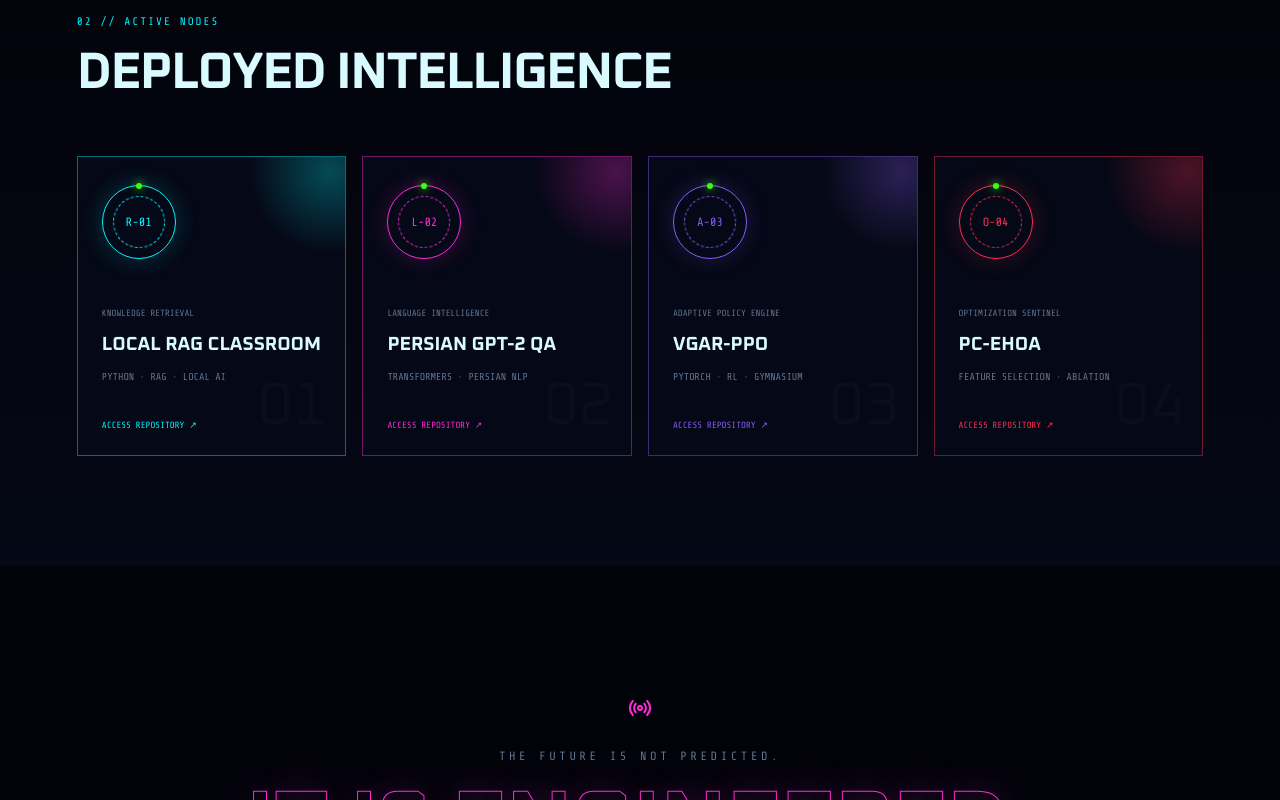
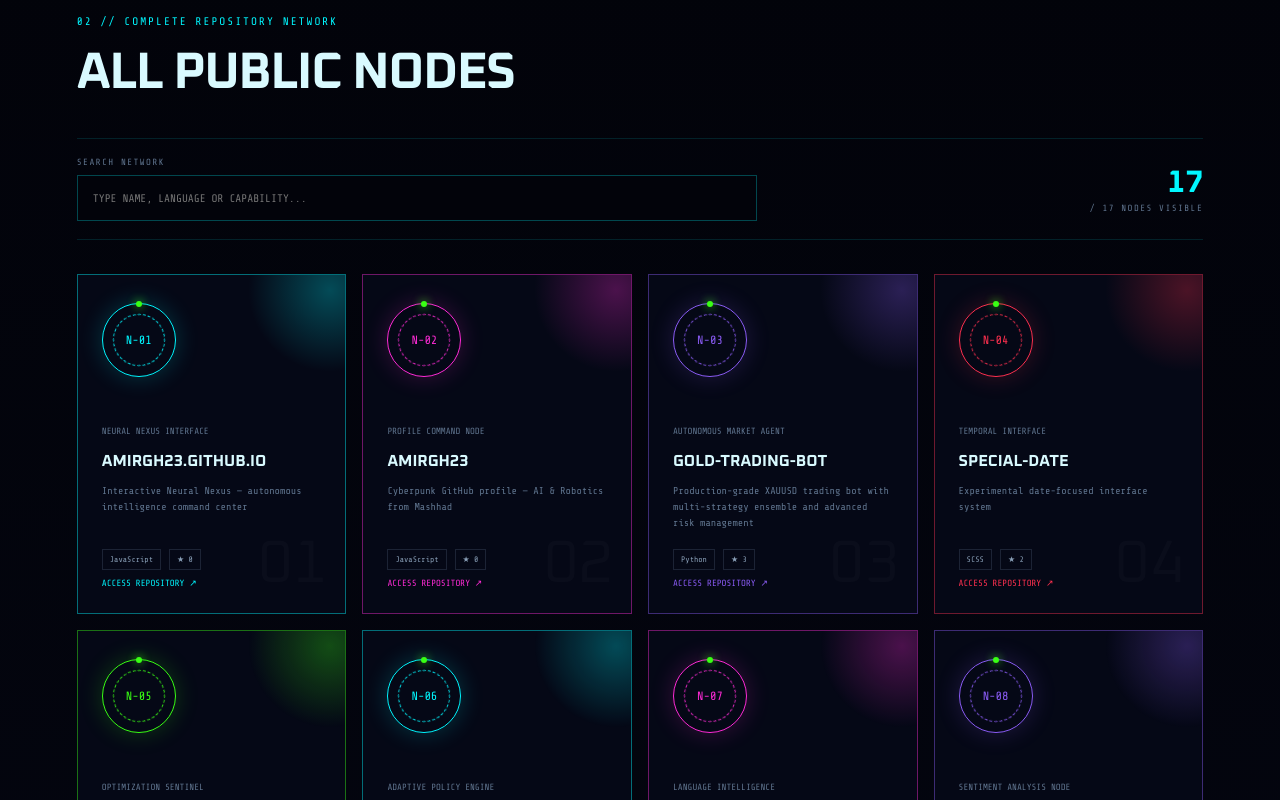
Before and after one commit to Amirgh23/amirgh23.github.io, a React (Vite) app: page / in a window 1280 px wide. Shown: the part 1660-2460 px from the top of the page. Built offline with nearby package versions, Linux system fonts and the light colour scheme.

Commit message:
feat: map complete public repository network

```diff
--- a/src/App.jsx
+++ b/src/App.jsx
@@ -5,12 +5,26 @@ import { AnimatePresence, motion, useReducedMotion } from 'framer-motion';
 import { Github, Linkedin, Power, Radio, Terminal as TerminalIcon, Volume2, VolumeX } from 'lucide-react';
 import * as THREE from 'three';
 
+const palette = ['#00f7ff', '#ff2bd6', '#8b5cf6', '#ff304f', '#39ff14'];
 const projects = [
-  { id: 'R-01', title: 'LOCAL RAG CLASSROOM', type: 'KNOWLEDGE RETRIEVAL', tech: 'PYTHON · RAG · LOCAL AI', url: 'https://github.com/Amirgh23/rag-class-project', color: '#00f7ff' },
-  { id: 'L-02', title: 'PERSIAN GPT-2 QA', type: 'LANGUAGE INTELLIGENCE', tech: 'TRANSFORMERS · PERSIAN NLP', url: 'https://github.com/Amirgh23/persian-gpt2-qa', color: '#ff2bd6' },
-  { id: 'A-03', title: 'VGAR-PPO', type: 'ADAPTIVE POLICY ENGINE', tech: 'PYTORCH · RL · GYMNASIUM', url: 'https://github.com/Amirgh23/vgar-ppo', color: '#8b5cf6' },
-  { id: 'O-04', title: 'PC-EHOA', type: 'OPTIMIZATION SENTINEL', tech: 'FEATURE SELECTION · ABLATION', url: 'https://github.com/Amirgh23/pc-ehoa-feature-selection', color: '#ff304f' }
-];
+  ['amirgh23.github.io', 'NEURAL NEXUS INTERFACE', 'JavaScript', 'Interactive Neural Nexus — autonomous intelligence command center', 0],
+  ['Amirgh23', 'PROFILE COMMAND NODE', 'JavaScript', 'Cyberpunk GitHub profile — AI & Robotics from Mashhad', 0],
+  ['gold-trading-bot', 'AUTONOMOUS MARKET AGENT', 'Python', 'Production-grade XAUUSD trading bot with multi-strategy ensemble and advanced risk management', 3],
+  ['special-date', 'TEMPORAL INTERFACE', 'SCSS', 'Experimental date-focused interface system', 2],
+  ['pc-ehoa-feature-selection', 'OPTIMIZATION SENTINEL', 'Python', 'Perturbation-consensus feature selection with reproducible experiments and ablation study', 0],
+  ['vgar-ppo', 'ADAPTIVE POLICY ENGINE', 'TeX', 'Validation-gated adaptive rollout reuse for PPO', 0],
+  ['persian-gpt2-qa', 'LANGUAGE INTELLIGENCE', 'Python', 'Persian GPT-2 question-answering experiment', 0],
+  ['bert-imdb-sentiment-analysis', 'SENTIMENT ANALYSIS NODE', 'Python', 'Bilingual Persian-English BERT sentiment classification on IMDB', 0],
+  ['t5-text-summarization', 'SUMMARIZATION NODE', 'Python', 'Text summarization with a pretrained T5 model', 0],
+  ['rag-class-project', 'KNOWLEDGE RETRIEVAL', 'Python', 'Dependency-free local RAG classroom project', 0],
+  ['reinforcement-learning-assignments-2-3', 'REINFORCEMENT LAB', 'Python', 'Bandit and recycling-robot reinforcement learning assignments', 0],
+  ['ehoa-feature-selection', 'MEDICAL OPTIMIZATION', 'Python', 'Leakage-free EHOA medical feature selection implementation', 0],
+  ['jalali-date-picker', 'PERSIAN TIME MODULE', 'TypeScript', 'Jalali date selection interface', 2],
+  ['rhuds-pro', 'HUD DESIGN SYSTEM', 'TypeScript', 'React HUD design system with 50+ production-ready components', 2],
+  ['jalali-web-component', 'JALALI WEB MODULE', 'TypeScript', 'Reusable Jalali calendar web component', 2],
+  ['diagnostics', 'SYSTEM DIAGNOSTICS', 'JavaScript', 'Diagnostics and system inspection utilities', 0],
+  ['Adobe-Premiere', 'MEDIA TOOLING ARCHIVE', 'JavaScript', 'Adobe Premiere related tooling archive', 2]
+].map(([name, type, language, description, stars], index) => ({ id: `N-${String(index + 1).padStart(2, '0')}`, title: name.toUpperCase(), type, language, description, stars, url: `https://github.com/Amirgh23/${name}`, color: palette[index % palette.length] }));
 
 function BootScreen({ onComplete }) {
   const [line, setLine] = useState(0);
@@ -45,13 +59,14 @@ function Terminal({ open, onClose }) {
 }
 
 export default function App() {
-  const [booted, setBooted] = useState(false); const [terminal, setTerminal] = useState(false); const [audio, setAudio] = useState(false); const reduceMotion = useReducedMotion();
+  const [booted, setBooted] = useState(false); const [terminal, setTerminal] = useState(false); const [audio, setAudio] = useState(false); const [query, setQuery] = useState(''); const reduceMotion = useReducedMotion();
+  const filteredProjects = projects.filter((project) => `${project.title} ${project.type} ${project.language} ${project.description}`.toLowerCase().includes(query.toLowerCase()));
   useEffect(() => { const move = (e) => { document.documentElement.style.setProperty('--mx', `${(e.clientX / innerWidth - .5) * 16}px`); document.documentElement.style.setProperty('--my', `${(e.clientY / innerHeight - .5) * 16}px`); }; addEventListener('pointermove', move); return () => removeEventListener('pointermove', move); }, []);
   return <><AnimatePresence>{!booted && <BootScreen onComplete={() => setBooted(true)} />}</AnimatePresence><DataRain /><div className="scanlines" aria-hidden="true" />
     <header><a href="#top" className="brand">AMIRGH23<span>//NEURAL NEXUS</span></a><nav><a href="#systems">SYSTEMS</a><a href="#projects">NODES</a><a href="#contact">UPLINK</a></nav><div className="controls"><button onClick={() => setAudio(!audio)} aria-label={audio ? 'Disable interface audio' : 'Enable interface audio'}>{audio ? <Volume2 /> : <VolumeX />}</button><button onClick={() => setTerminal(true)} aria-label="Open terminal"><TerminalIcon /></button></div></header>
     <main id="top"><section className="hero"><div className="hero-copy"><div className="eyebrow"><span /> NETWORK STATUS: ONLINE</div><h1>ENGINEERING<br /><em>INTELLIGENCE</em><br />BEYOND LIMITS.</h1><p>Autonomous agents. Neural systems. Machines that perceive, reason and act.</p><div className="hero-actions"><a href="#projects">ENTER THE NEXUS <Power /></a><button onClick={() => setTerminal(true)}>OPEN TERMINAL <TerminalIcon /></button></div><div className="metrics"><div><b>16</b><span>PUBLIC NODES</span></div><div><b>Ω</b><span>CLEARANCE</span></div><div><b>94%</b><span>CORE SYNC</span></div></div></div><div className="core-wrap"><div className="core-label top">AUTONOMOUS CORE // LIVE</div><Suspense fallback={<div className="core-fallback">CORE INITIALIZING</div>}><NeuralScene /></Suspense><div className="core-label bottom">DRAG TO INSPECT · NODE AMIRGH23</div></div></section>
     <section id="systems" className="systems"><div className="section-head"><span>01 // SYSTEM ARCHITECTURE</span><h2>NEURAL CAPABILITY GRID</h2></div><div className="system-grid">{[['LLM ENGINEERING','Transformer systems, evaluation and local inference','86'],['AGENT NETWORKS','Tool use, orchestration and persistent memory','82'],['RAG ARCHITECTURE','Grounded retrieval and vector intelligence','81'],['VISION SYSTEMS','VLM, OCR and perception pipelines','72'],['REINFORCEMENT','Adaptive policies and validation-aware learning','79'],['INTERFACE SYSTEMS','React, TypeScript and high-density control surfaces','84']].map(([name, desc, level], i) => <motion.article key={name} initial={reduceMotion ? false : { opacity: 0, y: 20 }} whileInView={{ opacity: 1, y: 0 }} viewport={{ once: true }} transition={{ delay: i * .06 }}><small>MOD-{String(i + 1).padStart(2,'0')} // OPERATIONAL</small><h3>{name}</h3><p>{desc}</p><div className="level"><i style={{ width: `${level}%` }} /><span>{level}</span></div></motion.article>)}</div></section>
-    <section id="projects" className="projects"><div className="section-head"><span>02 // ACTIVE NODES</span><h2>DEPLOYED INTELLIGENCE</h2></div><div className="project-map">{projects.map((project, i) => <motion.a href={project.url} target="_blank" rel="noreferrer" key={project.id} style={{ '--node': project.color }} whileHover={reduceMotion ? {} : { y: -8 }}><div className="node-orbit"><i /><b>{project.id}</b></div><small>{project.type}</small><h3>{project.title}</h3><p>{project.tech}</p><span>ACCESS REPOSITORY ↗</span><em>0{i + 1}</em></motion.a>)}</div></section>
+    <section id="projects" className="projects"><div className="section-head"><span>02 // COMPLETE REPOSITORY NETWORK</span><h2>ALL PUBLIC NODES</h2></div><div className="repo-toolbar"><label><span>SEARCH NETWORK</span><input value={query} onChange={(event) => setQuery(event.target.value)} placeholder="TYPE NAME, LANGUAGE OR CAPABILITY..." /></label><div><b>{filteredProjects.length}</b><span> / {projects.length} NODES VISIBLE</span></div></div><div className="project-map">{filteredProjects.map((project, i) => <motion.a href={project.url} target="_blank" rel="noreferrer" key={project.id} style={{ '--node': project.color }} whileHover={reduceMotion ? {} : { y: -8 }}><div className="node-orbit"><i /><b>{project.id}</b></div><small>{project.type}</small><h3>{project.title}</h3><p>{project.description}</p><div className="repo-meta"><span>{project.language}</span><span>★ {project.stars}</span></div><strong>ACCESS REPOSITORY ↗</strong><em>{String(i + 1).padStart(2, '0')}</em></motion.a>)}</div>{filteredProjects.length === 0 && <div className="empty-network">NO MATCHING NODE // MODIFY SEARCH SIGNAL</div>}</section>
     <section className="manifesto"><Radio /><p>THE FUTURE IS NOT PREDICTED.</p><h2>IT IS ENGINEERED.</h2><span>— AMIRGH23 // NEURAL NEXUS</span></section></main>
     <footer id="contact"><div><b>ESTABLISH UPLINK</b><span>Available for research, collaboration and ambitious engineering.</span></div><div className="socials"><a href="https://github.com/Amirgh23" aria-label="GitHub"><Github /></a><a href="https://www.linkedin.com/in/amirreza-ghaffarian-nokhodi-55371020b" aria-label="LinkedIn"><Linkedin /></a></div><small>© 2026 AMIRGH23 · OMEGA CHANNEL</small></footer><Terminal open={terminal} onClose={() => setTerminal(false)} /></>;
 }
```
Also changed, not shown: src/styles.css.
